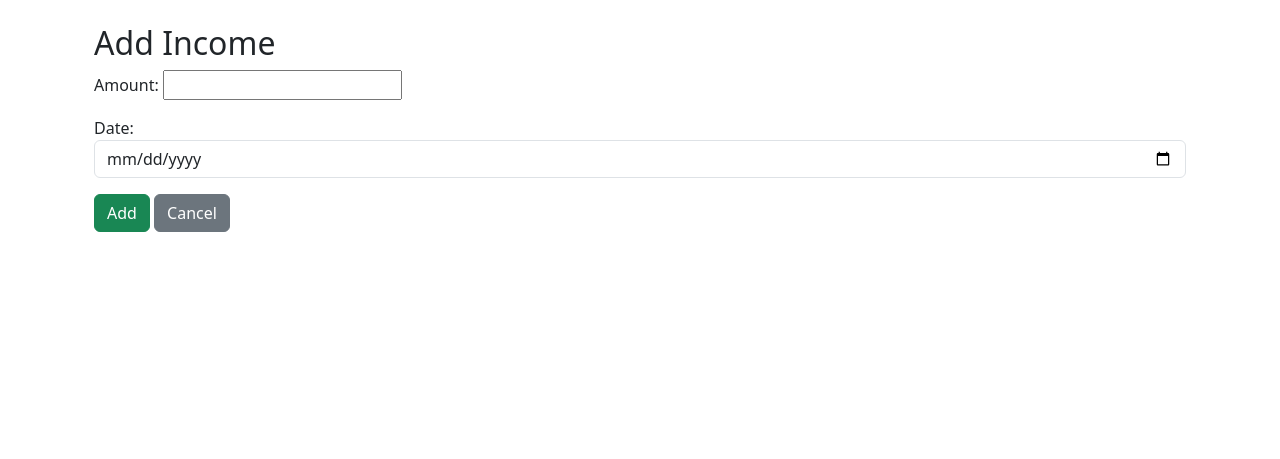
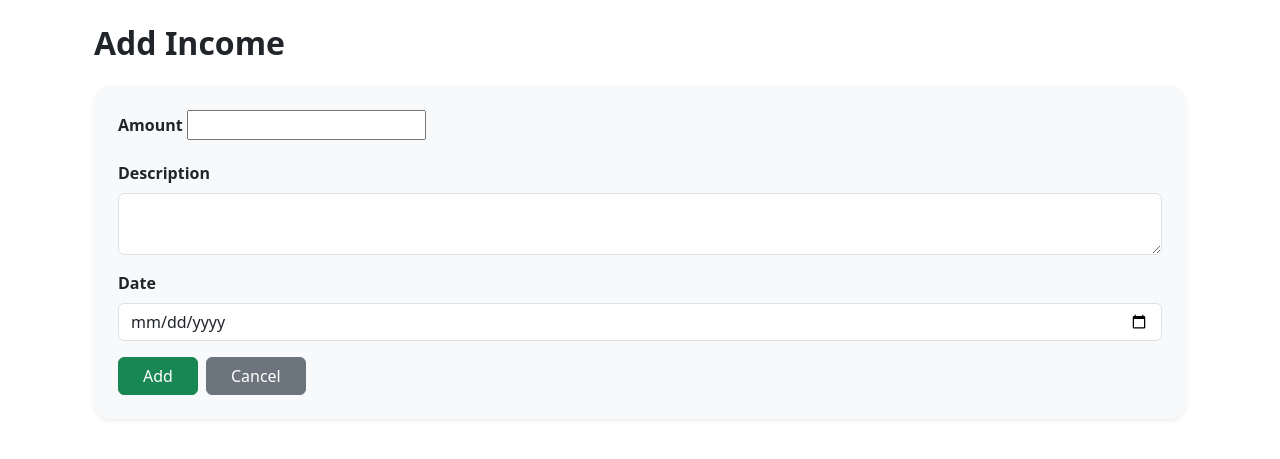
Before and after one commit to utsav0514/Sika_ved, a Django app: page /app/income/add/ in a window 1280 px wide. Shown: the part 56-515 px from the top of the page. Run offline with Django 5.2, Linux system fonts and the light colour scheme; the first user in the database is signed in.

Commit message:
update in code

```diff
--- a/core_app/admin.py
+++ b/core_app/admin.py
@@ -20,7 +20,7 @@ class ExpenseAdmin(admin.ModelAdmin):
 # ========== Income ==========
 @admin.register(Income)
 class IncomeAdmin(admin.ModelAdmin):
-    list_display = ('id', 'user', 'amount', 'date')
+    list_display = ('id', 'user', 'amount', 'description', 'date')  # ✅ Added description
     list_filter = ('date',)
-    search_fields = ('user__username',)
+    search_fields = ('user__username', 'description')
     ordering = ('-date',)
--- a/core_app/forms.py
+++ b/core_app/forms.py
@@ -6,14 +6,16 @@ class ExpenseForm(forms.ModelForm):
         model = Expense
         fields = ['category', 'amount', 'description', 'date']
         widgets = {
-            'date': forms.DateInput(attrs={'type': 'date', 'class': 'form-control'})
+            'date': forms.DateInput(attrs={'type': 'date', 'class': 'form-control'}),
+            'description': forms.Textarea(attrs={'rows': 2, 'class': 'form-control'}),
         }
 
 
 class IncomeForm(forms.ModelForm):
     class Meta:
         model = Income
-        fields = ['amount', 'date']
+        fields = ['amount', 'description', 'date']
         widgets = {
-            'date': forms.DateInput(attrs={'type': 'date', 'class': 'form-control'})
+            'date': forms.DateInput(attrs={'type': 'date', 'class': 'form-control'}),
+            'description': forms.Textarea(attrs={'rows': 2, 'class': 'form-control'}),
         }
--- a/core_app/models.py
+++ b/core_app/models.py
@@ -9,7 +9,7 @@ class Category(models.Model):
         return self.name
 
 
-# Income category
+# Income category (optional if you want to add later)
 class IncomeCategory(models.Model):
     name = models.CharField(max_length=50)
 
@@ -29,10 +29,11 @@ class Expense(models.Model):
         return f"{self.user.username} - {self.category.name if self.category else 'No Category'} - {self.amount}"
 
 
-# Income model
+
 class Income(models.Model):
     user = models.ForeignKey(User, on_delete=models.CASCADE)
     amount = models.FloatField()
+    description = models.TextField(blank=True, null=True)  # Added field
     date = models.DateField()
 
     def __str__(self):
--- a/core_app/templates/add_income.html
+++ b/core_app/templates/add_income.html
@@ -3,7 +3,7 @@
 
 {% block content %}
 <div class="container mt-4">
-    <h2>Add Income</h2>
+    <h2 class="mb-4 fw-bold">Add Income</h2>
 
     {% if messages %}
         {% for message in messages %}
@@ -14,19 +14,28 @@
         {% endfor %}
     {% endif %}
 
-    <form method="post">
+    <form method="post" class="p-4 shadow-sm rounded-4 bg-light">
         {% csrf_token %}
+
         <div class="mb-3">
-            {{ form.amount.label_tag }}
+            <label for="{{ form.amount.id_for_label }}" class="form-label fw-semibold">Amount</label>
             {{ form.amount }}
         </div>
+
         <div class="mb-3">
-            {{ form.date.label_tag }}
+            <label for="{{ form.description.id_for_label }}" class="form-label fw-semibold">Description</label>
+            {{ form.description }}
+        </div>
+
+        <div class="mb-3">
+            <label for="{{ form.date.id_for_label }}" class="form-label fw-semibold">Date</label>
             {{ form.date }}
         </div>
 
-        <button type="submit" class="btn btn-success">Add</button>
-        <a href="{% url 'dashboard' %}" class="btn btn-secondary">Cancel</a>
+        <div class="d-flex gap-2">
+            <button type="submit" class="btn btn-success px-4">Add</button>
+            <a href="{% url 'dashboard' %}" class="btn btn-secondary px-4">Cancel</a>
+        </div>
     </form>
 </div>
 
--- a/core_app/templates/dashboard.html
+++ b/core_app/templates/dashboard.html
@@ -108,6 +108,7 @@
                 <thead class="table-light">
                     <tr>
                         <th>Date</th>
+                        <th>Description</th>
                         <th>Amount</th>
                         <th>Actions</th>
                     </tr>
@@ -116,6 +117,7 @@
                     {% for inc in incomes|slice:":5" %}
                     <tr>
                         <td>{{ inc.date|date:"M. j, Y" }}</td>
+                        <td>{{ inc.description }}</td>
                         <td>₹{{ inc.amount }}</td>
                         <td>
                             <a href="{% url 'edit_income' inc.id %}" class="btn btn-sm btn-warning">Edit</a>
@@ -124,7 +126,7 @@
                         </td>
                     </tr>
                     {% empty %}
-                    <tr><td colspan="3" class="text-center">No incomes yet.</td></tr>
+                    <tr><td colspan="4" class="text-center">No incomes yet.</td></tr>
                     {% endfor %}
                 </tbody>
             </table>
--- a/core_app/views.py
+++ b/core_app/views.py
@@ -322,34 +322,40 @@ class ReportsPDFView(LoginRequiredMixin, View):
                     .order_by('-total')
         )
 
-        weekly_chart = ChartGenerator('Weekly Income vs Expense', 'bar').plot(
+        # ✅ WEEKLY CHART → LINE GRAPH
+        weekly_chart = ChartGenerator('Weekly Income vs Expense', 'line').plot(
             [w['period'] for w in weekly_summary],
             [
-                {'label':'Expenses', 'data':[w['expenses'] for w in weekly_summary], 'color':'red'},
-                {'label':'Incomes', 'data':[w['incomes'] for w in weekly_summary], 'color':'green'}
+                {'label': 'Expenses', 'data': [w['expenses'] for w in weekly_summary], 'color': 'red'},
+                {'label': 'Incomes', 'data': [w['incomes'] for w in weekly_summary], 'color': 'green'}
             ]
         )
 
-        monthly_chart = ChartGenerator('Monthly Income vs Expense', 'line').plot(
+        # ✅ MONTHLY CHART → BAR GRAPH
+        monthly_chart = ChartGenerator('Monthly Income vs Expense', 'bar').plot(
             [m['period'] for m in monthly_summary],
             [
-                {'label':'Expenses', 'data':[m['expenses'] for m in monthly_summary], 'color':'red'},
-                {'label':'Incomes', 'data':[m['incomes'] for m in monthly_summary], 'color':'green'}
+                {'label': 'Expenses', 'data': [m['expenses'] for m in monthly_summary], 'color': 'red'},
+                {'label': 'Incomes', 'data': [m['incomes'] for m in monthly_summary], 'color': 'green'}
             ]
         )
 
+        # YEARLY CHART (no change)
         yearly_chart = ChartGenerator('Yearly Income vs Expense', 'bar').plot(
             [y['period'] for y in yearly_summary],
             [
-                {'label':'Expenses', 'data':[y['expenses'] for y in yearly_summary], 'color':'orange'},
-                {'label':'Incomes', 'data':[y['incomes'] for y in yearly_summary], 'color':'blue'}
+                {'label': 'Expenses', 'data': [y['expenses'] for y in yearly_summary], 'color': 'orange'},
+                {'label': 'Incomes', 'data': [y['incomes'] for y in yearly_summary], 'color': 'blue'}
             ]
         )
 
+        # CATEGORY PIE CHART (same)
         category_chart = ChartGenerator('Expenses by Category', 'pie').plot(
             [c['category__name'] for c in expense_category],
-            [{'data':[c['total'] for c in expense_category],
-              'colors':['#FF6384','#36A2EB','#FFCE56','#4BC0C0','#9966FF']}]
+            [{
+                'data': [c['total'] for c in expense_category],
+                'colors': ['#FF6384', '#36A2EB', '#FFCE56', '#4BC0C0', '#9966FF']
+            }]
         )
 
         context = {
```
Also changed, not shown: core_app/templates/reports.html (+19 -19 lines), core_app/migrations/0004_income_description.py (added), db.sqlite3.
